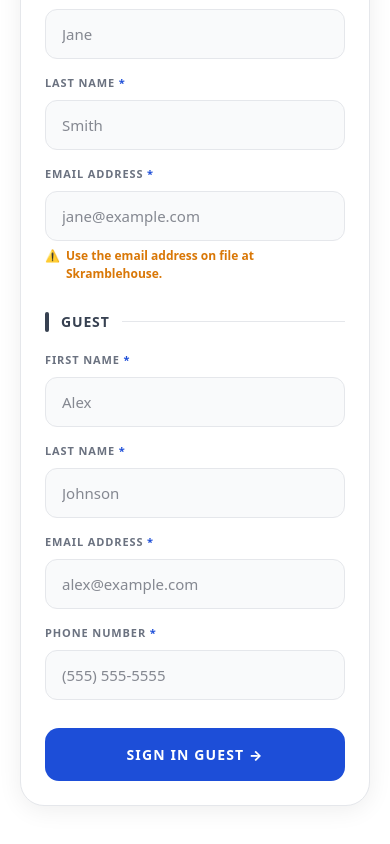
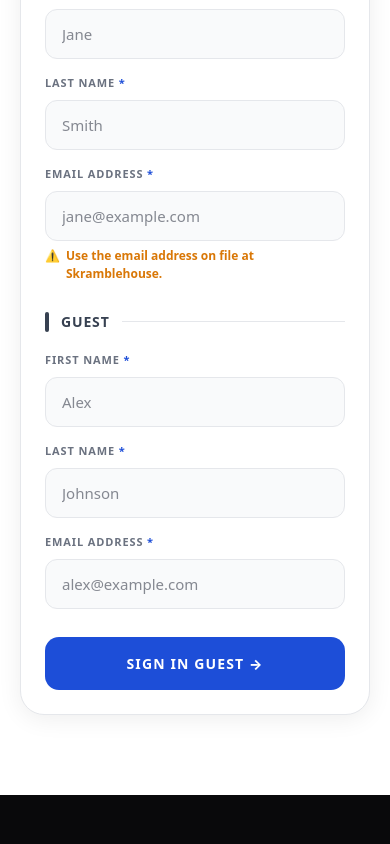
Before and after one commit to rickyhowcroft-dot/skramblehouse-westside, a Next.js app: page /kop/guest in a window 390 px wide. Shown: the part 812-1656 px from the top of the page. After the commit the page ends 1607 px from the top, so only its background shows below. Built offline with nearby package versions, Linux system fonts and the light colour scheme.

Commit message:
feat: remove guest phone number field from all sign-in pages

```diff
--- a/app/api/guest-signin/route.ts
+++ b/app/api/guest-signin/route.ts
@@ -23,12 +23,11 @@ export async function POST(req: Request) {
   const guestFirst      = sanitize(body.guestFirst)
   const guestLast       = sanitize(body.guestLast)
   const guestEmail      = sanitize(body.guestEmail).toLowerCase()
-  const guestPhone      = sanitize(body.guestPhone)
 
   if (!VALID_LOCS.includes(location as typeof VALID_LOCS[number])) {
     return NextResponse.json({ error: 'Invalid location.' }, { status: 400 })
   }
-  if (!memberFirst || !memberLast || !memberEmail || !guestFirst || !guestLast || !guestEmail || !guestPhone) {
+  if (!memberFirst || !memberLast || !memberEmail || !guestFirst || !guestLast || !guestEmail) {
     return NextResponse.json({ error: 'All fields are required.' }, { status: 400 })
   }
   if (!EMAIL_RE.test(memberEmail)) {
@@ -37,10 +36,6 @@ export async function POST(req: Request) {
   if (!EMAIL_RE.test(guestEmail)) {
     return NextResponse.json({ error: 'Invalid guest email address.' }, { status: 400 })
   }
-  if (!PHONE_RE.test(guestPhone)) {
-    return NextResponse.json({ error: 'Invalid guest phone number.' }, { status: 400 })
-  }
-
   // Check current guest count for this member
   const { count, error: countErr } = await supabaseAdmin
     .from('guest_signins')
@@ -72,7 +67,6 @@ export async function POST(req: Request) {
       guest_first_name: guestFirst,
       guest_last_name: guestLast,
       guest_email: guestEmail,
-      guest_phone: guestPhone,
     })
 
   if (insertErr) {
--- a/components/GuestSigninForm.tsx
+++ b/components/GuestSigninForm.tsx
@@ -22,7 +22,7 @@ interface Props {
 export default function GuestSigninForm({ location, heroImage }: Props) {
   const [form, setForm] = useState({
     memberFirst: '', memberLast: '', memberEmail: '',
-    guestFirst: '',  guestLast: '',  guestEmail: '', guestPhone: '',
+    guestFirst: '',  guestLast: '',  guestEmail: '',
   })
   const [submitted,  setSubmitted]  = useState(false)
   const [loading,    setLoading]    = useState(false)
@@ -111,7 +111,7 @@ export default function GuestSigninForm({ location, heroImage }: Props) {
                 </p>
               )}
               <button
-                onClick={() => { setForm({ memberFirst:'',memberLast:'',memberEmail:'',guestFirst:'',guestLast:'',guestEmail:'',guestPhone:'' }); setSubmitted(false); setGuestsUsed(null) }}
+                onClick={() => { setForm({ memberFirst:'',memberLast:'',memberEmail:'',guestFirst:'',guestLast:'',guestEmail:'' }); setSubmitted(false); setGuestsUsed(null) }}
                 style={{ marginTop: 24, backgroundColor: BLUE, color: '#fff', fontWeight: 700, fontSize: 13, padding: '12px 28px', borderRadius: 12, border: 'none', cursor: 'pointer' }}
               >
                 Check In Another Guest
@@ -174,13 +174,6 @@ export default function GuestSigninForm({ location, heroImage }: Props) {
                       placeholder="alex@example.com" style={inputStyle} />
                   </FormField>
 
-                  <FormField label="Phone Number">
-                    <input type="tel" required inputMode="numeric"
-                      pattern="[\d\s\-\(\)\+\.]{7,20}"
-                      value={form.guestPhone}
-                      onChange={e => set('guestPhone', e.target.value)}
-                      placeholder="(555) 555-5555" autoComplete="tel" style={inputStyle} />
-                  </FormField>
                 </div>
               </div>
 
```
